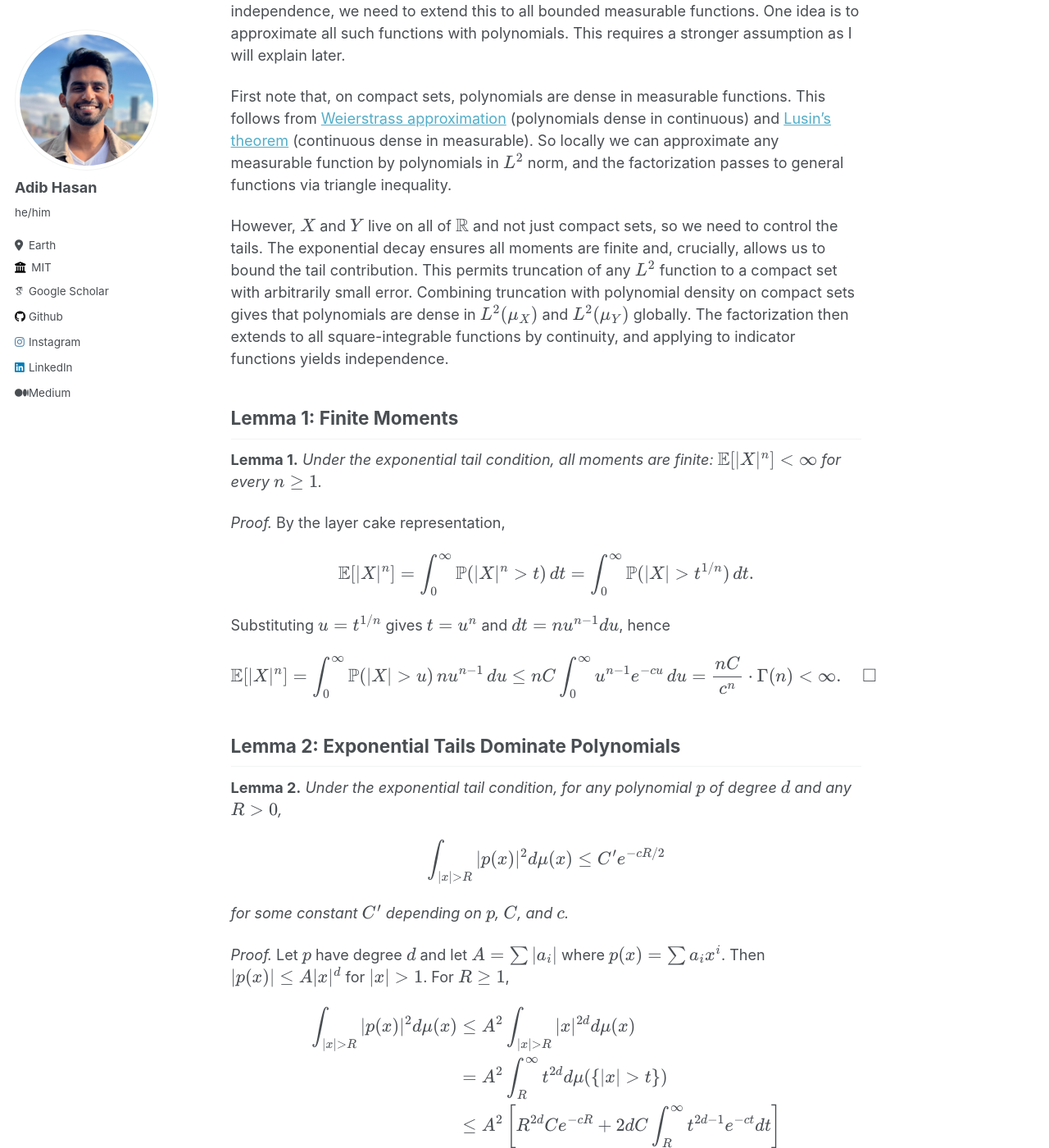
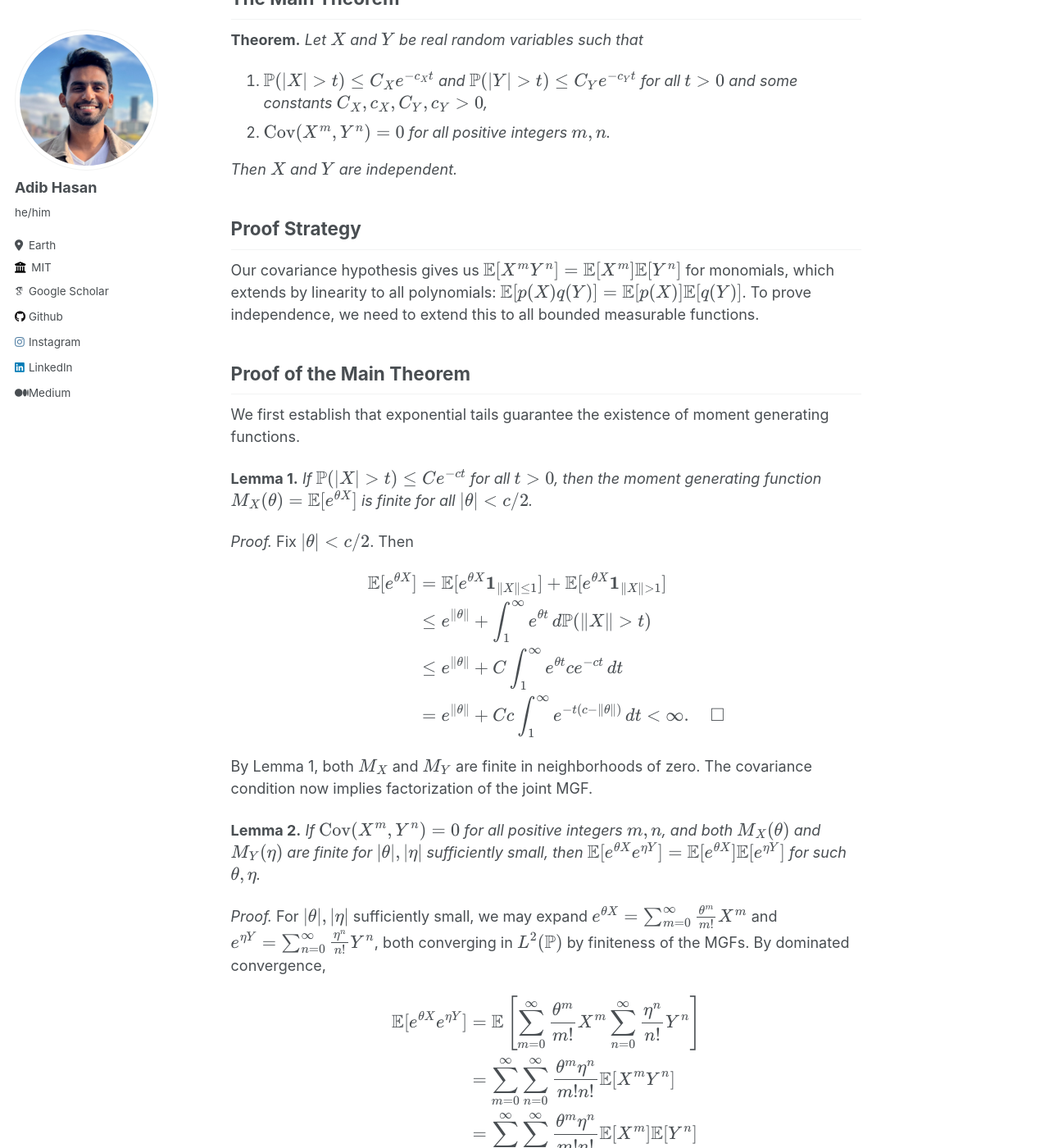
Before and after one commit to Neehan/neehan.github.io, a Jekyll site: the page built from _blog/no-corr-to-independence.md, in a window 1280 px wide and 1400 px high, scrolled down 1726 px. Shown: the whole window at 82% size. Built offline with Jekyll 4.4.1, drawn with Linux system fonts in a browser that asks for light colours; some web fonts are replaced; some of the changed text lies outside the part shown.

Commit message:
no corr to indep

```diff
--- a/_blog/no-corr-to-independence.md
+++ b/_blog/no-corr-to-independence.md
@@ -30,7 +30,15 @@ $$
 \mathbb E[f(X)g(Y)] = \mathbb E[f(X)]\cdot\mathbb E[g(Y)].
 $$
 
-To see the equivalence, note that if the joint law factorizes then integrating $f(x)g(y)$ against $\mu\_X\otimes\mu\_Y$ gives factorization by [Fubini's theorem](https://en.wikipedia.org/wiki/Fubini%27s_theorem). Conversely, taking $f=\mathbf 1\_A$ and $g=\mathbf 1\_B$ recovers the probabilistic definition.
+To see the equivalence, note that if the joint law factorizes then integrating $f(x)g(y)$ against $\mu\_X\otimes\mu\_Y$ gives factorization by Fubini's theorem. Conversely, taking $f=\mathbf 1\_A$ and $g=\mathbf 1\_B$ recovers the probabilistic definition.
+
+An important special case is when both $X$ and $Y$ possess moment generating functions $M\_X(\theta) = \mathbb E[e^{\theta X}]$ and $M\_Y(\eta) = \mathbb E[e^{\eta Y}]$ that are finite in neighborhoods of zero. In this case, independence is equivalent to factorization of the joint moment generating function:
+
+$$
+M_{(X,Y)}(\theta,\eta) = \mathbb E[e^{\theta X + \eta Y}] = M_X(\theta)M_Y(\eta)
+$$
+
+for all $(\theta,\eta)$ in a neighborhood of $(0,0)$. The intuition is that the MGF $M\_X(\theta) = \mathbb E[e^{\theta X}]$ encodes all moments of $X$ via the Taylor expansion $M\_X(\theta) = \sum\_{n=0}^\infty \frac{\theta^n}{n!}\mathbb E[X^n]$. When the MGF is finite in a neighborhood of zero, this power series has positive radius of convergence, which by analyticity uniquely determines the function. Since the distribution is characterized by its moments (under suitable regularity), the MGF uniquely determines the distribution. Thus factorization of the joint MGF implies factorization of the joint distribution.
 
 The zero covariance only gives this condition for linear $f$ and $g$, which is vastly inferior to what is required.
 
@@ -44,104 +52,46 @@ The zero covariance only gives this condition for linear $f$ and $g$, which is v
 
 ## Proof Strategy
 
-Our covariance hypothesis gives us $\mathbb E[X^m Y^n] = \mathbb E[X^m]\mathbb E[Y^n]$ for monomials, which extends by linearity to all polynomials: $\mathbb E[p(X)q(Y)] = \mathbb E[p(X)]\mathbb E[q(Y)]$. To prove independence, we need to extend this to all bounded measurable functions. One idea is to approximate all such functions with polynomials. This requires a stronger assumption as I will explain later.
+Our covariance hypothesis gives us $\mathbb E[X^m Y^n] = \mathbb E[X^m]\mathbb E[Y^n]$ for monomials, which extends by linearity to all polynomials: $\mathbb E[p(X)q(Y)] = \mathbb E[p(X)]\mathbb E[q(Y)]$. To prove independence, we need to extend this to all bounded measurable functions.
 
-First note that, on compact sets, polynomials are dense in measurable functions. This follows from [Weierstrass approximation](https://en.wikipedia.org/wiki/Stone%E2%80%93Weierstrass_theorem) (polynomials dense in continuous) and [Lusin's theorem](https://en.wikipedia.org/wiki/Lusin%27s_theorem) (continuous dense in measurable). So locally we can approximate any measurable function by polynomials in $L^2$ norm, and the factorization passes to general functions via triangle inequality.
+## Proof of the Main Theorem
 
-However, $X$ and $Y$ live on all of $\mathbb R$ and not just compact sets, so we need to control the tails. The exponential decay ensures all moments are finite and, crucially, allows us to bound the tail contribution. This permits truncation of any $L^2$ function to a compact set with arbitrarily small error. Combining truncation with polynomial density on compact sets gives that polynomials are dense in $L^2(\mu\_X)$ and $L^2(\mu\_Y)$ globally. The factorization then extends to all square-integrable functions by continuity, and applying to indicator functions yields independence.
+We first establish that exponential tails guarantee the existence of moment generating functions.
 
-## Lemma 1: Finite Moments
+**Lemma 1.** *If $\mathbb P(\|X\|>t) \le Ce^{-ct}$ for all $t>0$, then the moment generating function $M\_X(\theta) = \mathbb E[e^{\theta X}]$ is finite for all $\|\theta\| < c/2$.*
 
-**Lemma 1.** *Under the exponential tail condition, all moments are finite: $\mathbb E[\|X\|^n] < \infty$ for every $n\ge 1$.*
-
-*Proof.* By the layer cake representation,
-
-$$
-\mathbb E[|X|^n]
-= \int_0^\infty \mathbb P(|X|^n > t)\,dt
-= \int_0^\infty \mathbb P(|X| > t^{1/n})\,dt.
-$$
-
-Substituting $u = t^{1/n}$ gives $t = u^n$ and $dt = n u^{n-1} du$, hence
-
-$$
-\mathbb E[|X|^n]
-= \int_0^\infty \mathbb P(|X| > u)\, n u^{n-1}\,du
-\le nC \int_0^\infty u^{n-1} e^{-cu}\,du
-= \frac{nC}{c^n}\cdot\Gamma(n) < \infty.
-\quad\square
-$$
-
-## Lemma 2: Exponential Tails Dominate Polynomials
-
-**Lemma 2.** *Under the exponential tail condition, for any polynomial $p$ of degree $d$ and any $R>0$,*
-
-$$
-\int_{|x|>R} |p(x)|^2 d\mu(x) \le C' e^{-cR/2}
-$$
-
-*for some constant $C'$ depending on $p$, $C$, and $c$.*
-
-*Proof.* Let $p$ have degree $d$ and let $A = \sum \|a\_i\|$ where $p(x) = \sum a\_i x^i$. Then $\|p(x)\| \le A\|x\|^d$ for $\|x\|>1$. For $R\ge 1$,
+*Proof.* Fix $\|\theta\| < c/2$. Then
 
 $$
 \begin{align}
-\int_{|x|>R} |p(x)|^2 d\mu(x)
-&\le A^2 \int_{|x|>R} |x|^{2d} d\mu(x) \\
-&= A^2 \int_R^\infty t^{2d} d\mu(\{|x|>t\}) \\
-&\le A^2 \left[ R^{2d}Ce^{-cR} + 2dC\int_R^\infty t^{2d-1} e^{-ct} dt \right]
+\mathbb E[e^{\theta X}] &= \mathbb E[e^{\theta X}\mathbf 1_{\|X\|\le 1}] + \mathbb E[e^{\theta X}\mathbf 1_{\|X\|> 1}] \\
+&\le e^{\|\theta\|} + \int_1^\infty e^{\theta t}\,d\mathbb P(\|X\| > t) \\
+&\le e^{\|\theta\|} + C\int_1^\infty e^{\theta t}ce^{-ct}\,dt \\
+&= e^{\|\theta\|} + Cc\int_1^\infty e^{-t(c-\|\theta\|)}\,dt < \infty. \quad \square
 \end{align}
 $$
 
-by integration by parts. Since $t^k e^{-ct} \le C\_k e^{-ct/2}$ for all $k\ge 0$ and $t$ large enough, both terms are $O(e^{-cR/2})$. $\square$
+By Lemma 1, both $M\_X$ and $M\_Y$ are finite in neighborhoods of zero. The covariance condition now implies factorization of the joint MGF.
 
-## Lemma 3: Polynomial Density
+**Lemma 2.** *If $\operatorname{Cov}(X^m,Y^n) = 0$ for all positive integers $m,n$, and both $M\_X(\theta)$ and $M\_Y(\eta)$ are finite for $\|\theta\|,\|\eta\|$ sufficiently small, then $\mathbb E[e^{\theta X}e^{\eta Y}] = \mathbb E[e^{\theta X}]\mathbb E[e^{\eta Y}]$ for such $\theta,\eta$.*
 
-**Lemma 3.** *Under the exponential tail condition, polynomials are dense in $L^2(\mu)$.*
-
-*Proof.* Fix $f\in L^2(\mu)$ and $\varepsilon>0$. Throughout this proof, $\|\cdot\|$ denotes the $L^2(\mu)$ norm unless otherwise specified.
-
-**Step 1: Truncation.** Define $f\_R(x) = f(x)\mathbf 1\_\{\{\|x\|\le R\}\}$. By [dominated convergence](https://en.wikipedia.org/wiki/Dominated_convergence_theorem), $\|f - f\_R\| \to 0$ as $R\to\infty$. Choose $R\_0$ so that $\|f - f\_\{R\_0\}\| < \varepsilon/3$.
-
-**Step 2: Continuous approximation.** By Lusin's theorem, there exists a continuous function $g$ supported on $[-R\_0,R\_0]$ with $\|f\_\{R\_0\} - g\| < \varepsilon/3$. Since $g$ is continuous on the compact set $[-R\_0,R\_0]$, it is bounded: $\|g\|\_\infty \le M$.
-
-**Step 3: Polynomial approximation.** By Weierstrass approximation, for any $\delta>0$ there exists a polynomial $p$ with $\|g - p\|\_\infty \le \delta$ on $[-R\_0,R\_0]$. By construction, $\|p\|\_\infty \le M + \delta$ on $[-R\_0,R\_0]$, and we may choose $p$ with degree at most $d\_0$ (independent of $\delta$ for $\delta\le 1$). Then
-
-$$
-\|g - p\|^2
-= \int_{|x|\le R_0} |g - p|^2 d\mu + \int_{|x|>R_0} |p|^2 d\mu
-\le \delta^2 + C_0 e^{-cR_0/2},
-$$
-
-where $C\_0$ is given by Lemma 2 applied to polynomials of degree $d\_0$ with supremum bound $M+1$. Choose $\delta$ small enough that $\|g-p\| < \varepsilon/3$.
-
-By the triangle inequality, $\|f-p\| < \varepsilon$. $\square$
-
-## Proof of the Main Theorem
-
-By linearity, the assumption extends from monomials to polynomials: $\mathbb E[p(X)q(Y)] = \mathbb E[p(X)]\mathbb E[q(Y)]$. By Lemma 3, polynomials are dense in $L^2(\mu\_X)$ and $L^2(\mu\_Y)$. For $f\in L^2(\mu\_X)$ and $g\in L^2(\mu\_Y)$, choose polynomial sequences $p\_n \to f$ and $q\_n \to g$ in the respective $L^2$ spaces.
-
-By Cauchy–Schwarz,
+*Proof.* For $\|\theta\|,\|\eta\|$ sufficiently small, we may expand $e^{\theta X} = \sum\_{m=0}^\infty \frac{\theta^m}{m!}X^m$ and $e^{\eta Y} = \sum\_{n=0}^\infty \frac{\eta^n}{n!}Y^n$, both converging in $L^2(\mathbb P)$ by finiteness of the MGFs. By dominated convergence,
 
 $$
 \begin{align}
-|\mathbb E[f(X)g(Y) - p_n(X)q_n(Y)]|
-&\le \mathbb E[|f(X) - p_n(X)| \cdot |g(Y)|] + \mathbb E[|p_n(X)| \cdot |g(Y) - q_n(Y)|] \\
-&\le \mathbb E[|f(X) - p_n(X)|^2]^{1/2} \mathbb E[|g(Y)|^2]^{1/2} \\
-&\quad + \mathbb E[|p_n(X)|^2]^{1/2} \mathbb E[|g(Y) - q_n(Y)|^2]^{1/2} \\
-&\to 0.
+\mathbb E[e^{\theta X}e^{\eta Y}] &= \mathbb E\left[\sum_{m=0}^\infty \frac{\theta^m}{m!}X^m \sum_{n=0}^\infty \frac{\eta^n}{n!}Y^n\right] \\
+&= \sum_{m=0}^\infty\sum_{n=0}^\infty \frac{\theta^m\eta^n}{m!n!}\mathbb E[X^m Y^n] \\
+&= \sum_{m=0}^\infty\sum_{n=0}^\infty \frac{\theta^m\eta^n}{m!n!}\mathbb E[X^m]\mathbb E[Y^n] \\
+&= \mathbb E[e^{\theta X}]\mathbb E[e^{\eta Y}],
 \end{align}
 $$
 
-Similarly, $\mathbb E[p\_n(X)] \to \mathbb E[f(X)]$ and $\mathbb E[q\_n(Y)] \to \mathbb E[g(Y)]$ by Cauchy–Schwarz. Since $\mathbb E[p\_n(X)q\_n(Y)] = \mathbb E[p\_n(X)]\mathbb E[q\_n(Y)]$ by the polynomial factorization, taking limits gives
+where the third equality uses $\operatorname{Cov}(X^m,Y^n) = 0$, which gives $\mathbb E[X^m Y^n] = \mathbb E[X^m]\mathbb E[Y^n]$. $\square$
+
+To complete the proof, we apply the MGF characterization of independence from the previous section. By Lemma 2, the joint MGF factorizes:
 
 $$
-\mathbb E[f(X)g(Y)] = \mathbb E[f(X)]\mathbb E[g(Y)]
+M_{(X,Y)}(\theta,\eta) = \mathbb E[e^{\theta X + \eta Y}] = \mathbb E[e^{\theta X}e^{\eta Y}] = M_X(\theta)M_Y(\eta)
 $$
 
-for all $f\in L^2(\mu\_X)$ and $g\in L^2(\mu\_Y)$. Taking $f=\mathbf 1\_A$ and $g=\mathbf 1\_B$ for Borel sets $A,B$ gives
-
-$$
-\mathbb P(X\in A, Y\in B) = \mathbb P(X\in A)\mathbb P(Y\in B).
-\quad\square
-$$
+for all $(\theta,\eta)$ in a neighborhood of $(0,0)$. Since the MGF uniquely determines the distribution when finite near zero, this factorization implies the joint distribution factorizes: $\mu\_{(X,Y)} = \mu\_X \otimes \mu\_Y$. Therefore $X$ and $Y$ are independent. $\square$
```
